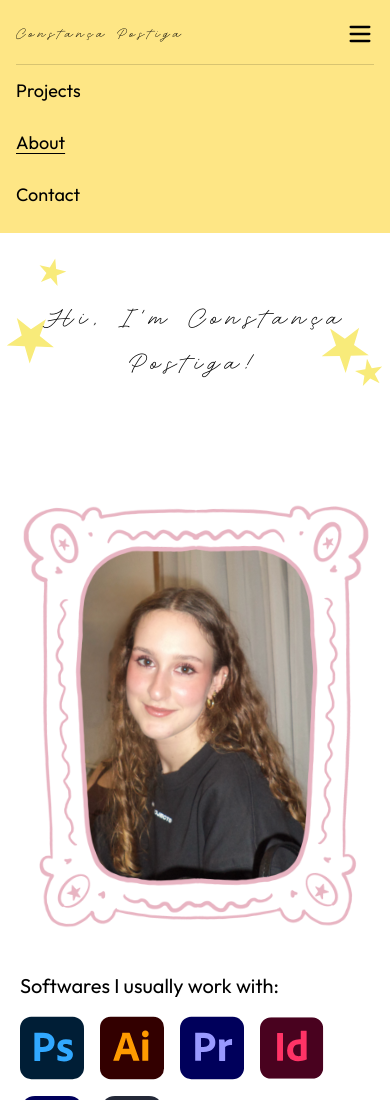
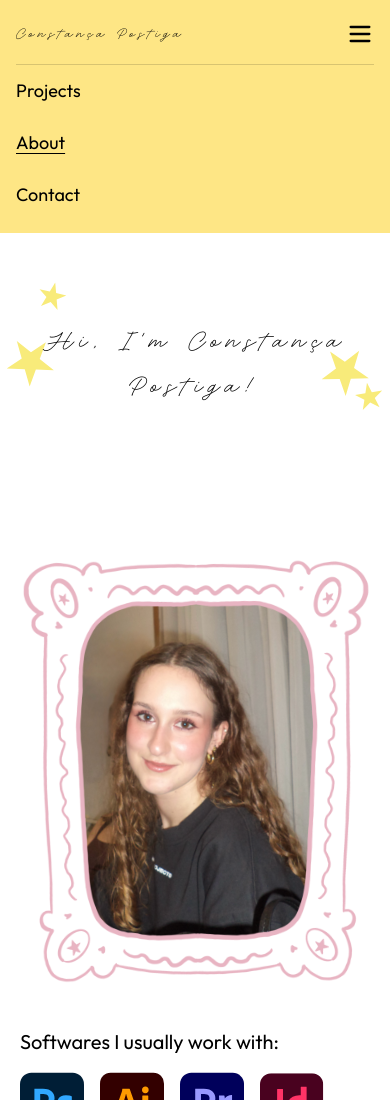
Before and after one commit to constancapostiga/constancapostiga.github.io, an Angular app: page /about in a window 390 px wide. Shown: the top 1100 px of the page. Built offline with nearby package versions, Linux system fonts and the light colour scheme; a web font is replaced by a local one.

Commit message:
Pxs to %

```diff
--- a/src/app/pages/about/about.html
+++ b/src/app/pages/about/about.html
@@ -1,7 +1,7 @@
 <app-header></app-header>
 <main>
     <!-- ─── About Hero ────────────────────────────────────────────────────── -->
-    <section class="relative px-5 py-16 sm:px-8 md:px-14 overflow-hidden">
+    <section class="relative px-5 py-16 sm:px-8 md:px-14 overflow-hidden mt-[6%]">
 
         <!-- Star cluster — left side -->
         <span aria-hidden="true" class="pointer-events-none absolute select-none
@@ -50,7 +50,7 @@
 
     </section>
     <!-- ─── About Content ──────────────────────────────────────────────────── -->
-    <section class="px-5 sm:px-8 md:px-14 py-12">
+    <section class="px-5 sm:px-8 md:px-14 py-12 mt-[32px]">
         <div class="mx-auto max-w-screen-xl flex flex-col md:flex-row gap-10 md:gap-16">
 
             <!-- Left column: Image + Software + CV -->
--- a/src/app/pages/home/home.html
+++ b/src/app/pages/home/home.html
@@ -6,7 +6,7 @@
   <!-- ─── Hero ─────────────────────────────────────────────────────────── -->
   <section class="relative px-5 pt-12 sm:px-8 md:px-14 md:pt-16 overflow-hidden">
 
-    <div class="relative mx-auto max-w-3xl text-center space-y-8">
+    <div class="relative mx-auto max-w-3xl text-center space-y-8 mt-[8%]">
 
       <!-- Star — upper left, rotates clockwise on scroll -->
       <span aria-hidden="true" class="star pointer-events-none absolute select-none z-0
@@ -52,20 +52,20 @@
   </section>
 
   <!-- ─── Tag Strip (auto-scrolling marquee, left → right) ───────────────── -->
-  <div class="marquee-wrapper w-full overflow-hidden mt-[136px]">
+  <div class="marquee-wrapper w-full overflow-hidden mt-[14%]">
     <div class="marquee-track flex flex-nowrap items-center gap-2.5 w-max">
       @for (tag of tags; track $index) {
-      <span class="shrink-0 inline-flex items-center justify-center
-               rounded-full border border-black
-               px-6 py-3 text-xs font-normal font-['Outfit'] whitespace-nowrap text-black">
+      <span class="shrink-0 w-32 inline-flex items-center justify-center
+             rounded-full border border-black
+             px-6 py-3 text-xs font-normal font-['Outfit'] whitespace-nowrap text-black">
         {{ tag }}
       </span>
       }
       <!-- duplicate set for seamless loop -->
       @for (tag of tags; track $index) {
-      <span aria-hidden="true" class="shrink-0 inline-flex items-center justify-center
-               rounded-full border border-black
-               px-6 py-3 text-xs font-normal font-['Outfit'] whitespace-nowrap text-black">
+      <span aria-hidden="true" class="shrink-0 w-32 inline-flex items-center justify-center
+             rounded-full border border-black
+             px-6 py-3 text-xs font-normal font-['Outfit'] whitespace-nowrap text-black">
         {{ tag }}
       </span>
       }
@@ -73,7 +73,7 @@
   </div>
 
   <!-- ─── Projects Heading ─────────────────────────────────────────────── -->
-  <div id="projects" class="px-5 sm:px-8 md:px-14 mt-[112px]">
+  <div id="projects" class="px-5 sm:px-8 md:px-14 mt-[14%]">
     <h2
       class="mx-auto max-w-screen-xl text-left text-4xl font-normal font-['Outfit'] uppercase tracking-wide text-black">
       Projects
```
